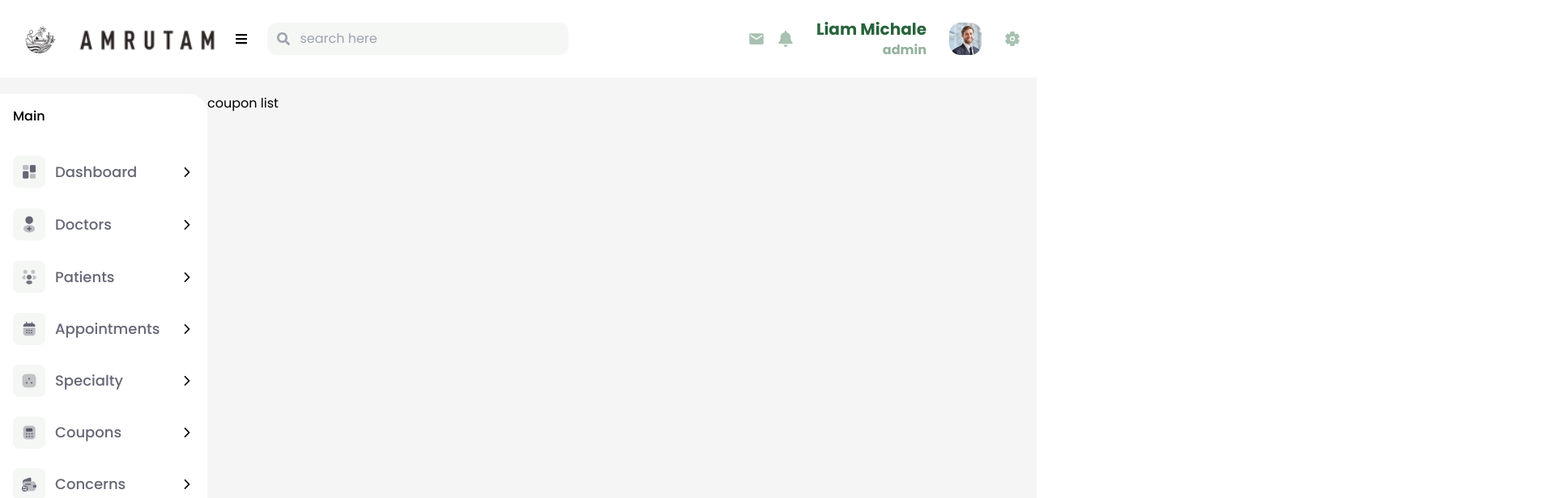
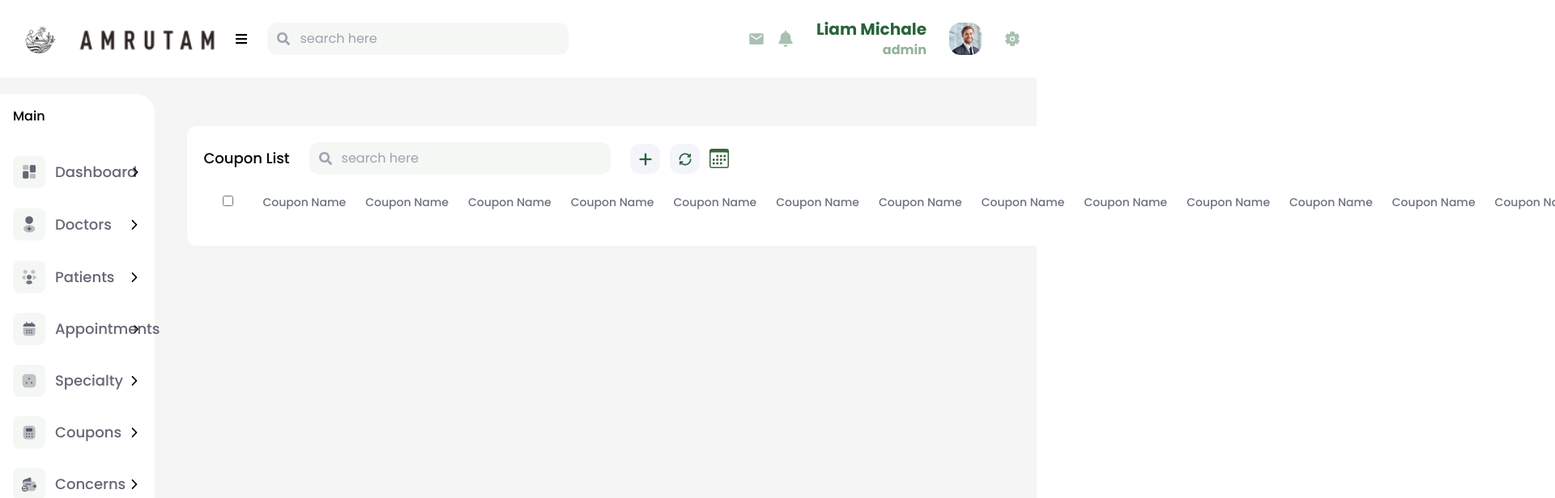
Before and after one commit to agnimgupta/intern-may24-mehmud, a React (Vite) app: page /couponList in a window 1280 px wide. Shown: the top 616 px of the page at 81% size, 1920 px wide, since content can reach past the window. Built offline with nearby package versions, Linux system fonts and the light colour scheme.

Commit message:
added coupon list and details

```diff
--- /dev/null
+++ b/src/Pages/CouponList/CouponDetails.jsx
@@ -0,0 +1,116 @@
+const CouponDetails = () => {
+  const coupons = [
+    {
+      name: "AlinMhew",
+      validFrom: "1st Feb 2023",
+      validTill: "22nd Mar 2023",
+      status: "Active",
+      visibility: "Show it to All Doctors",
+      discountType: "Show it to All Doctors",
+      inventory: "200",
+      MaxRedemption: "15",
+      AppointmentType: "All",
+    },
+    {
+      name: "Jackock",
+      validFrom: "1st Feb 2023",
+      validTill: "22nd Mar 2023",
+      status: "Inactive",
+      visibility: "Show it to All Doctors",
+      discountType: "Show it to All Doctors",
+      inventory: "200",
+      MaxRedemption: "20",
+      AppointmentType: "All",
+    },
+    {
+      name: "Shayaan",
+      validFrom: "1st Feb 2023",
+      validTill: "22nd Mar 2023",
+      status: "Inactive",
+      visibility: "Show it to doctors with certain concern",
+      discountType: "Show it to doctors with certain concern",
+      inventory: "200",
+      MaxRedemption: "10",
+      AppointmentType: "Chat",
+    },
+    {
+      name: "Alinthew",
+      validFrom: "1st Feb 2023",
+      validTill: "22nd Mar 2023",
+      status: "Active",
+      visibility: "Select Particular Docs",
+      discountType: "Select Particular Docs",
+      inventory: "200",
+      MaxRedemption: "5",
+      AppointmentType: "Video Call",
+    },
+    {
+      name: "AlinMhew",
+      validFrom: "1st Feb 2023",
+      validTill: "22nd Mar 2023",
+      status: "Active",
+      visibility: "Show it to doctors with certain concern",
+      discountType: "Show it to doctors with certain concern",
+      inventory: "200",
+      MaxRedemption: "25",
+      AppointmentType: "Call",
+    },
+  ];
+  return (
+    <div className="overflow-x-auto">
+      <table className="min-w-full ">
+        <thead>
+          <tr>
+            <th className="px-6 py-3 text-left text-xs font-medium text-gray-500 uppercase tracking-wider">
+              <input type="checkbox" />
+            </th>
+            <th className="text-left px-3 py-3 text-sm font-medium text-gray-500 whitespace-nowrap">
+              Coupon Name
+            </th>
+            <th className="text-left px-3 py-3 text-sm font-medium text-gray-500 whitespace-nowrap">
+              Coupon Name
+            </th>
+            <th className="text-left px-3 py-3 text-sm font-medium text-gray-500 whitespace-nowrap">
+              Coupon Name
+            </th>
+            <th className="text-left px-3 py-3 text-sm font-medium text-gray-500 whitespace-nowrap">
+              Coupon Name
+            </th>
+            <th className="text-left px-3 py-3 text-sm font-medium text-gray-500 whitespace-nowrap">
+              Coupon Name
+            </th>
+            <th className="text-left px-3 py-3 text-sm font-medium text-gray-500 whitespace-nowrap">
+              Coupon Name
+            </th>
+            <th className="text-left px-3 py-3 text-sm font-medium text-gray-500 whitespace-nowrap">
+              Coupon Name
+            </th>
+            <th className="text-left px-3 py-3 text-sm font-medium text-gray-500 whitespace-nowrap">
+              Coupon Name
+            </th>
+            <th className="text-left px-3 py-3 text-sm font-medium text-gray-500 whitespace-nowrap">
+              Coupon Name
+            </th>
+            <th className="text-left px-3 py-3 text-sm font-medium text-gray-500 whitespace-nowrap">
+              Coupon Name
+            </th>
+            <th className="text-left px-3 py-3 text-sm font-medium text-gray-500 whitespace-nowrap">
+              Coupon Name
+            </th>
+            <th className="text-left px-3 py-3 text-sm font-medium text-gray-500 whitespace-nowrap">
+              Coupon Name
+            </th>
+            <th className="text-left px-3 py-3 text-sm font-medium text-gray-500 whitespace-nowrap">
+              Coupon Name
+            </th>
+            <th className="text-left px-3 py-3 text-sm font-medium text-gray-500 whitespace-nowrap">
+              Coupon Name
+            </th>
+          </tr>
+        </thead>
+      </table>
+    </div>
+  );
+};
+
+export default CouponDetails;
--- a/src/Pages/CouponList/CouponList.jsx
+++ b/src/Pages/CouponList/CouponList.jsx
@@ -1,5 +1,47 @@
+import { FaSearch } from "react-icons/fa";
+import { BsCalendar3 } from "react-icons/bs";
+import plus from "../../assets/plus.png";
+import reload from "../../assets/reload.png";
+import { MdOutlineFileDownload } from "react-icons/md";
+import { LuArrowUpDown } from "react-icons/lu";
+import CouponDetails from "./CouponDetails";
 const CouponList = () => {
-  return <div>coupon list</div>;
+  return (
+    <div>
+      <div className="px-10 py-10">
+        <div className="bg-white w-full px-5 py-5 rounded-xl">
+          <div className="flex items-center justify-between">
+            <div className="flex items-center gap-2">
+              <h1 className="font-medium text-lg">Coupon List</h1>
+              <div className="relative px-4">
+                <FaSearch className="absolute left-7 top-1/2 transform -translate-y-1/2 text-gray-400" />
+                <input
+                  className="bg-[#f5f7f5] color-[#b8cbbd] py-2 px-4 rounded-xl focus:outline-none pl-10 "
+                  type="text"
+                  placeholder="search here"
+                />
+              </div>
+              <div className="flex gap-3 items-center">
+                <img src={plus} alt="" />
+                <img src={reload} alt="" />
+                <BsCalendar3 className="text-2xl text-[#3a643b]" />
+              </div>
+            </div>
+            <div className="flex items-center gap-4">
+              <MdOutlineFileDownload className="text-2xl text-[#3a643b]" />
+              <LuArrowUpDown className="text-2xl text-[#3a643b]" />
+            </div>
+          </div>
+
+          <div className="py-3">
+            <div>
+              <CouponDetails />
+            </div>
+          </div>
+        </div>
+      </div>
+    </div>
+  );
 };
 
 export default CouponList;
--- a/src/Shared/Sidebar.jsx
+++ b/src/Shared/Sidebar.jsx
@@ -140,7 +140,7 @@ const Sidebar = () => {
             </li>
           </ul>
         </div>
-        <div className="flex-1 bg-main-blue-100">
+        <div className="flex-1 ">
           <Outlet />
         </div>
       </div>
```
Also changed, not shown: src/Pages/AddCoupons/CouponForm.jsx (+30 -25 lines), src/assets/plus.png (added), src/assets/reload.png (added).
